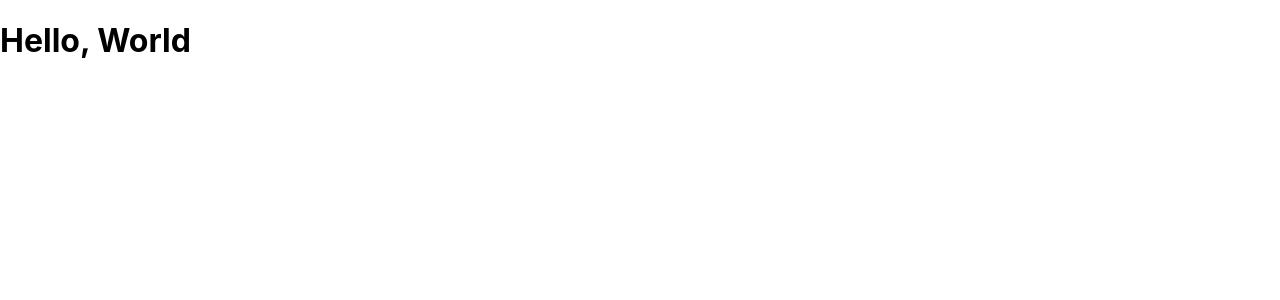
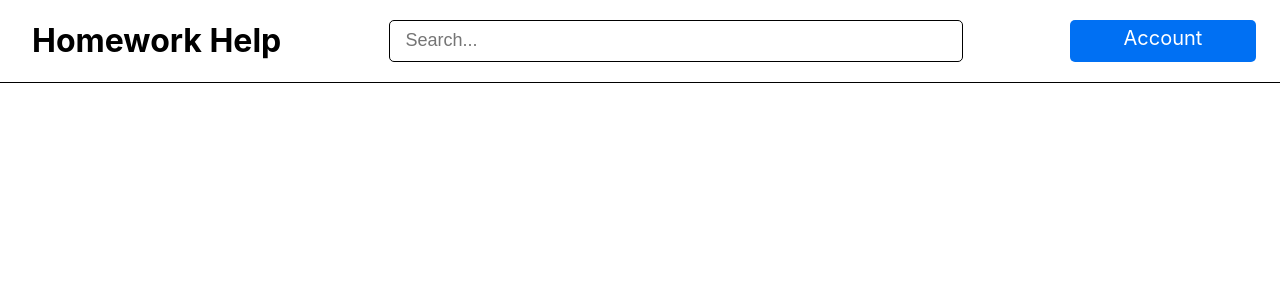
Before and after one commit to SatvikR/homework-help, a Next.js app in the folder packages/web/: page / in a window 1280 px wide. Shown: the top 300 px of the page. Built offline with nearby package versions, Linux system fonts and the light colour scheme.

Commit message:
Started frontend

```diff
--- /dev/null
+++ b/packages/web/components/Navbar.tsx
@@ -0,0 +1,26 @@
+import React from "react";
+import styles from "../styles/navbar.module.css";
+import Link from "next/link";
+
+const Navbar: React.FC = () => {
+  return (
+    <div className={styles.navbar}>
+      <Link href="/">
+        <a className={styles.title}>
+          <h1>Homework Help</h1>
+        </a>
+      </Link>
+      <input
+        type="text"
+        name="Search"
+        placeholder="Search..."
+        className={styles.search}
+      />
+      <Link href="#">
+        <a className={styles.button}>Account</a>
+      </Link>
+    </div>
+  );
+};
+
+export default Navbar;
--- a/packages/web/pages/_app.tsx
+++ b/packages/web/pages/_app.tsx
@@ -1,7 +1,13 @@
-import '../styles/globals.css'
+import Navbar from "../components/Navbar";
+import "../styles/globals.css";
 
 function MyApp({ Component, pageProps }: any) {
-  return <Component {...pageProps} />
+  return (
+    <>
+      <Navbar />
+      <Component {...pageProps} />
+    </>
+  );
 }
 
-export default MyApp
+export default MyApp;
--- a/packages/web/pages/index.tsx
+++ b/packages/web/pages/index.tsx
@@ -1,7 +1,3 @@
 export default function Home() {
-  return (
-    <div>
-      <h1>Hello, World</h1>
-    </div>
-  )
+  return <div></div>;
 }
--- /dev/null
+++ b/packages/web/styles/navbar.module.css
@@ -0,0 +1,42 @@
+/* Used in Navbar.tsx */
+
+.navbar {
+  border-bottom: 1px solid #000000;
+  display: grid;
+  grid-template-areas: "left main main main empty right";
+}
+
+.title {
+  text-decoration: none;
+  color: #000000;
+  margin-left: 2rem;
+  grid-area: left;
+}
+
+.search {
+  margin-top: 1.25rem;
+  margin-bottom: 1.25rem;
+  grid-area: main;
+  border-radius: 5px;
+  border: 1px solid #000000;
+  padding-left: 1rem;
+  font-size: 18px;
+}
+
+.search::placeholder {
+  font-size: 18px;
+}
+
+.button {
+  grid-area: right;
+  text-align: center;
+  margin-top: 1.25rem;
+  margin-bottom: 1.25rem;
+  margin-right: 1.5rem;
+  text-decoration: none;
+  background-color: #0070f3;
+  color: #ffffff;
+  font-size: 20px;
+  padding-top: 0.4rem;
+  border-radius: 5px;
+}
```
